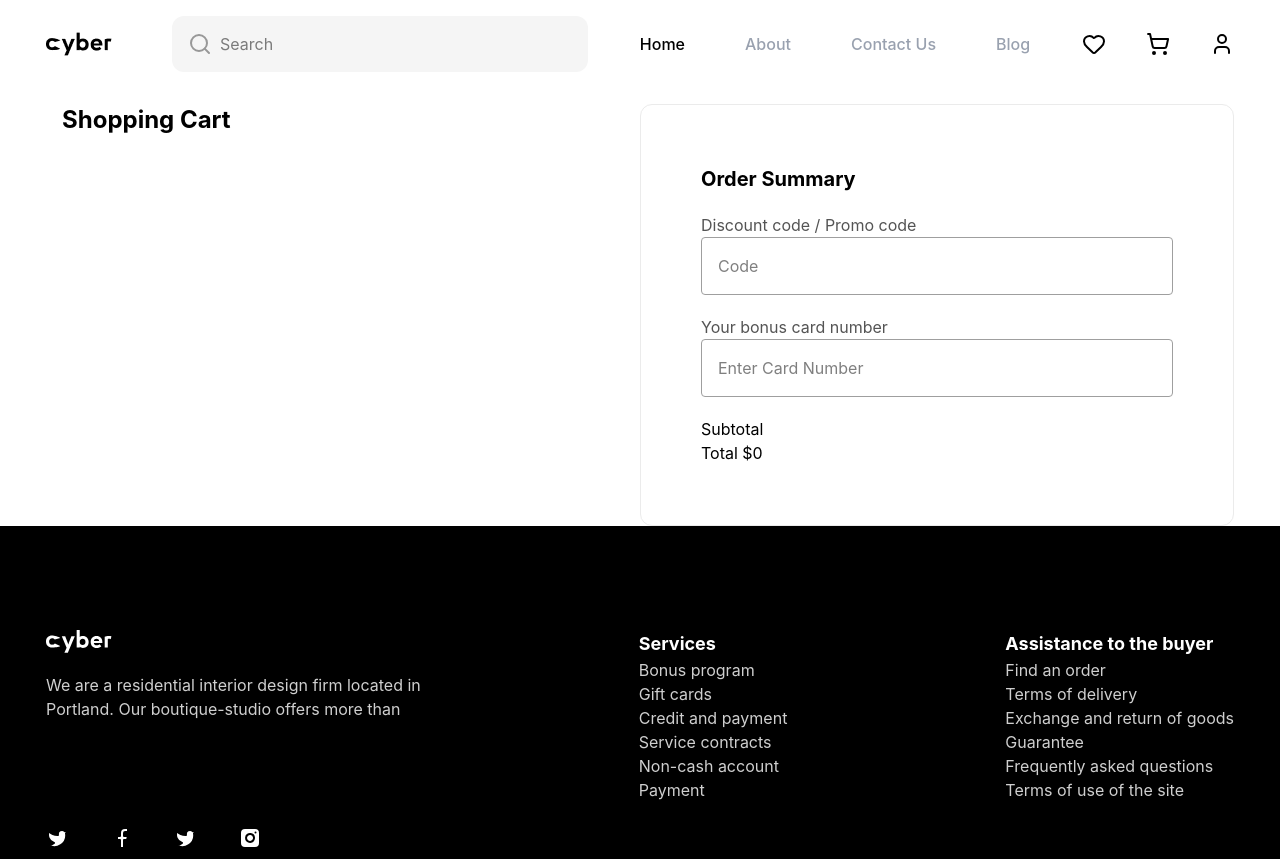
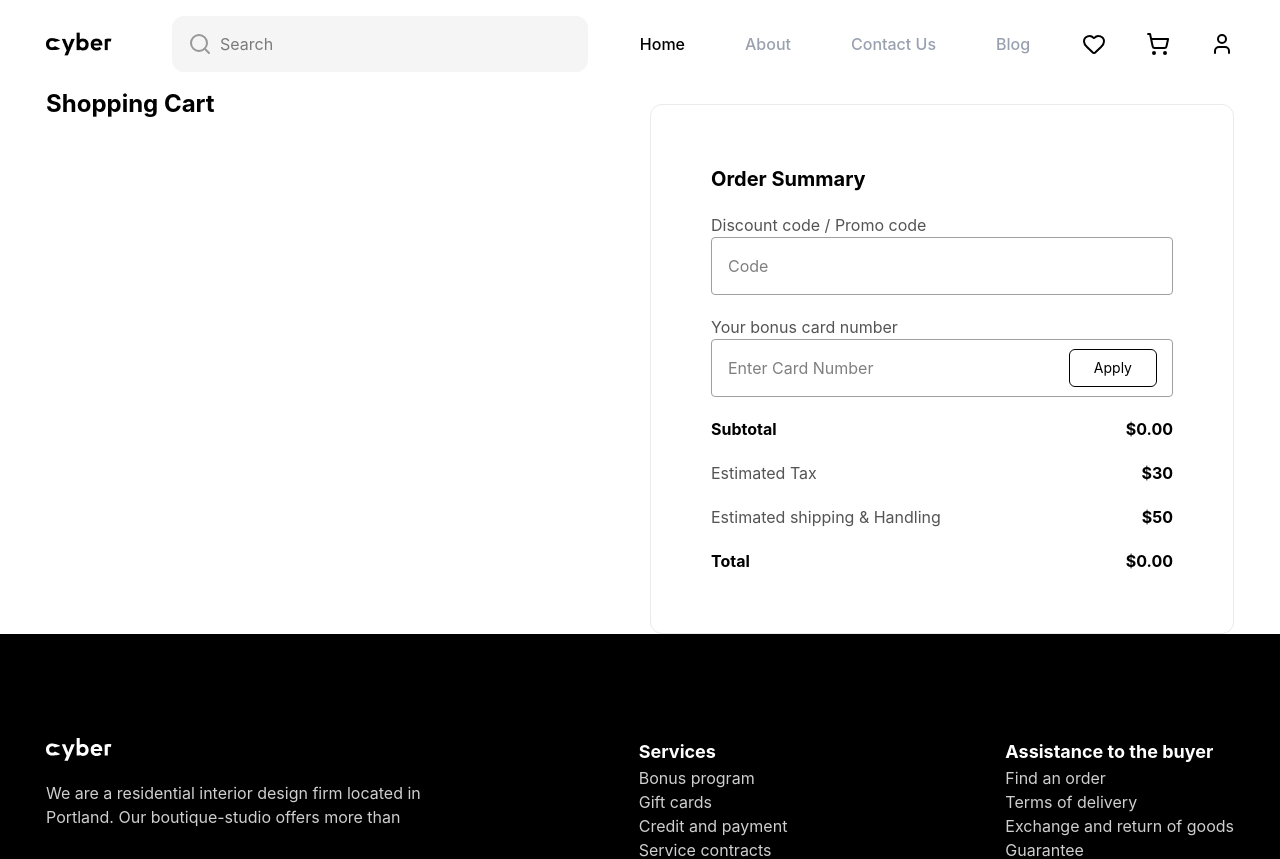
Before and after one commit to twsone1337/webstore, a Vue app: page /cart in a window 1280 px wide. Shown: the top 859 px of the page. Built offline with nearby package versions, Linux system fonts and the light colour scheme.

Commit message:
fix: lil fixes

```diff
--- a/src/pages/Cart.vue
+++ b/src/pages/Cart.vue
@@ -1,6 +1,6 @@
 <template>
-  <div class="container grid grid-cols-2">
-    <div class="space-y-6 p-4">
+  <div class="container grid grid-cols-2 gap-5">
+    <div class="space-y-6">
       <p class="text-2xl font-bold">Shopping Cart</p>
       <div
         v-for="(product, index) in cartStore.cart"
@@ -31,7 +31,10 @@
               </button>
             </div>
             <b class="text-lg">${{ product.price * product.quantity }}</b>
-            <button class="p-2 cursor-pointer" @click="cartStore.deleteFromCart(index)">
+            <button
+              class="p-2 cursor-pointer"
+              @click="cartStore.deleteFromCart(index)"
+            >
               X
             </button>
           </div>
@@ -51,15 +54,38 @@
         </div>
         <div>
           <p class="text-[#545454]">Your bonus card number</p>
-          <input
-            type="text"
-            class="p-4 border border-[#9F9F9F] rounded w-full"
-            placeholder="Enter Card Number"
-          />
+          <div class="relative">
+            <input
+              type="text"
+              class="p-4 border border-[#9F9F9F] rounded w-full"
+              placeholder="Enter Card Number"
+            />
+            <button
+              class="absolute border py-2 px-6 rounded-md top-2.5 right-4"
+            >
+              <p class="text-sm">Apply</p>
+            </button>
+          </div>
         </div>
         <div>
-          <p>Subtotal</p>
-          <p>Total ${{ cartStore.totalPrice }}</p>
+          <div class="flex justify-between">
+            <p class="font-bold">Subtotal</p>
+            <div class="font-bold">${{ cartStore.totalPrice }}</div>
+          </div>
+        </div>
+        <div class="flex justify-between">
+          <p class="text-[#545454]">Estimated Tax</p>
+          <b>$30</b>
+        </div>
+        <div class="flex justify-between">
+          <p class="text-[#545454]">Estimated shipping & Handling</p>
+          <b>$50</b>
+        </div>
+        <div>
+          <div class="flex justify-between">
+            <p class="font-bold">Total</p>
+            <div class="font-bold">${{ cartStore.totalPrice }}</div>
+          </div>
         </div>
       </div>
     </div>
--- a/src/stores/cart.ts
+++ b/src/stores/cart.ts
@@ -5,7 +5,9 @@ export const useCartStore = defineStore('cart', () => {
   const cart = ref([]);
 
   const totalPrice = computed(() => {
-    return cart.value.reduce((acc, item) => acc + item.price * item.quantity, 0);
+    return cart.value
+      .reduce((acc, item) => acc + item.price * item.quantity, 0)
+      .toFixed(2);
   });
 
   function addToCart(product) {
```
